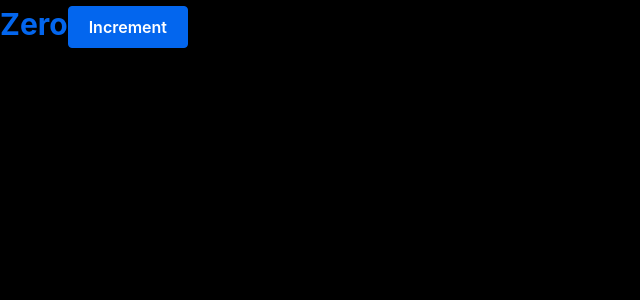
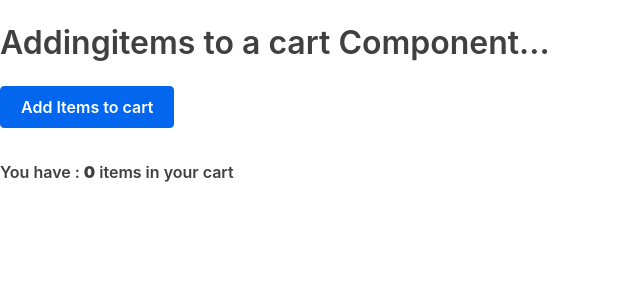
Before and after one commit to Kengathua/StartReact, a React (Create React App) app: page / in a window 1280 px wide. Shown: the top 300 px of the page, without its empty margins (0-640 px from the left). Built offline with nearby package versions, Linux system fonts and the light colour scheme.

Commit message:
incremenenting items using state(cart)

```diff
--- a/src/components/counter.jsx
+++ b/src/components/counter.jsx
@@ -7,15 +7,17 @@
      };
 
      styles ={
-         fontSize: 30,
+         fontSize: 20,
          fontWeight:'bold'
      };
 
      render() {
+         let classes = "result-before";
+         classes+= (this.state.count === 0)? "result-after" : "result-before";
          return (
             <div>
-                <span style = {this.styles} className="">{this.formatCount()}</span>
-                <button className="" >Increment</button>
+                <span className= {classes}>{this.formatCount()}</span>
+                <button className="increment" >Increment</button>
             </div>
         );
      }
--- a/src/index.js
+++ b/src/index.js
@@ -1,9 +1,28 @@
 import React from 'react'
 import ReactDOM from 'react-dom'
 import './index.css'
-import './style.css'
-import counter from './components/counter'
-import Counter from './components/counter'
 
+class Employee extends React.Component{
+    counter = 0;
+    state={counter:0}
+    addEmployee =()=>{
+        this.counter = this.counter+1;
+        //alert ("Add Emploee Button is CLicked "+this.counter+" times");
+        this.setState({counter:this.state.counter+1});
+    }
+    render(){
+        return <div>
+            <h2> Addingitems to a cart Component...</h2>
+            <p>
+                <button onClick = {this.addEmployee}>Add Items to cart</button>
+            </p>
+            <p>
+                <label>You have : <b>{this.state.counter}</b> items in your cart</label>
+            </p>
+        </div>
+    }
+}
 
-ReactDOM.render(<Counter />, document.getElementById('root'));
+const element = <Employee></Employee>
+
+ReactDOM.render(element, document.getElementById("root"));
--- a/src/style.css
+++ b/src/style.css
@@ -59,4 +59,23 @@ nav ul li a:hover{
 
 
 
-/*================================Slider attributes==================================*/
+/*================================Results==================================*/
+.result-before{
+  border-radius: 2px;
+  background-color: white;
+  width: 20px;
+  margin-right: 10px;
+  margin-left: 10px;
+}
+
+.result-after{
+  border-radius: 2px;
+  background-color: yellow;
+  width: 20px;
+  margin-right: 10px;
+  margin-left: 10px;
+}
+
+.increment{
+  margin-top: 10px;
+}
```
